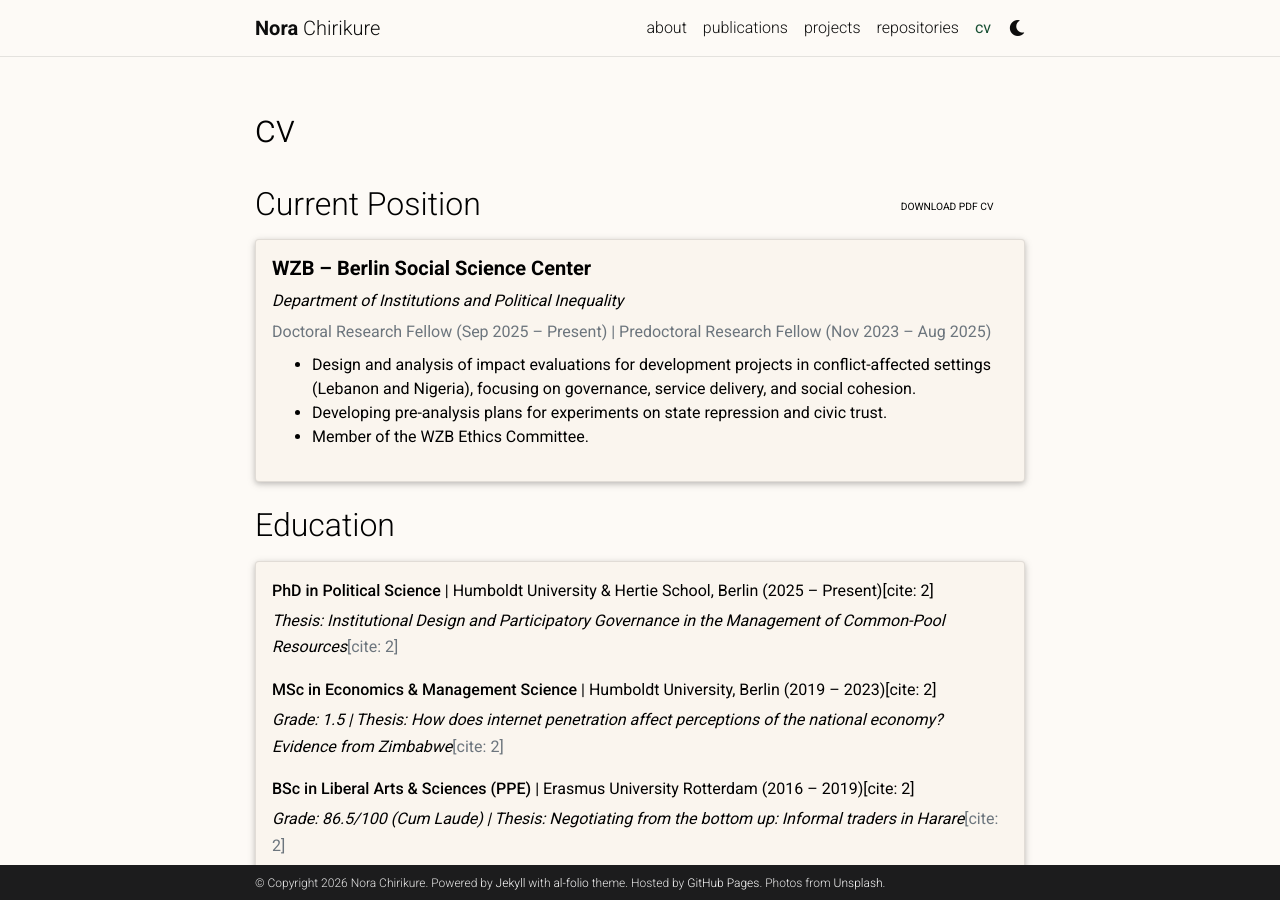
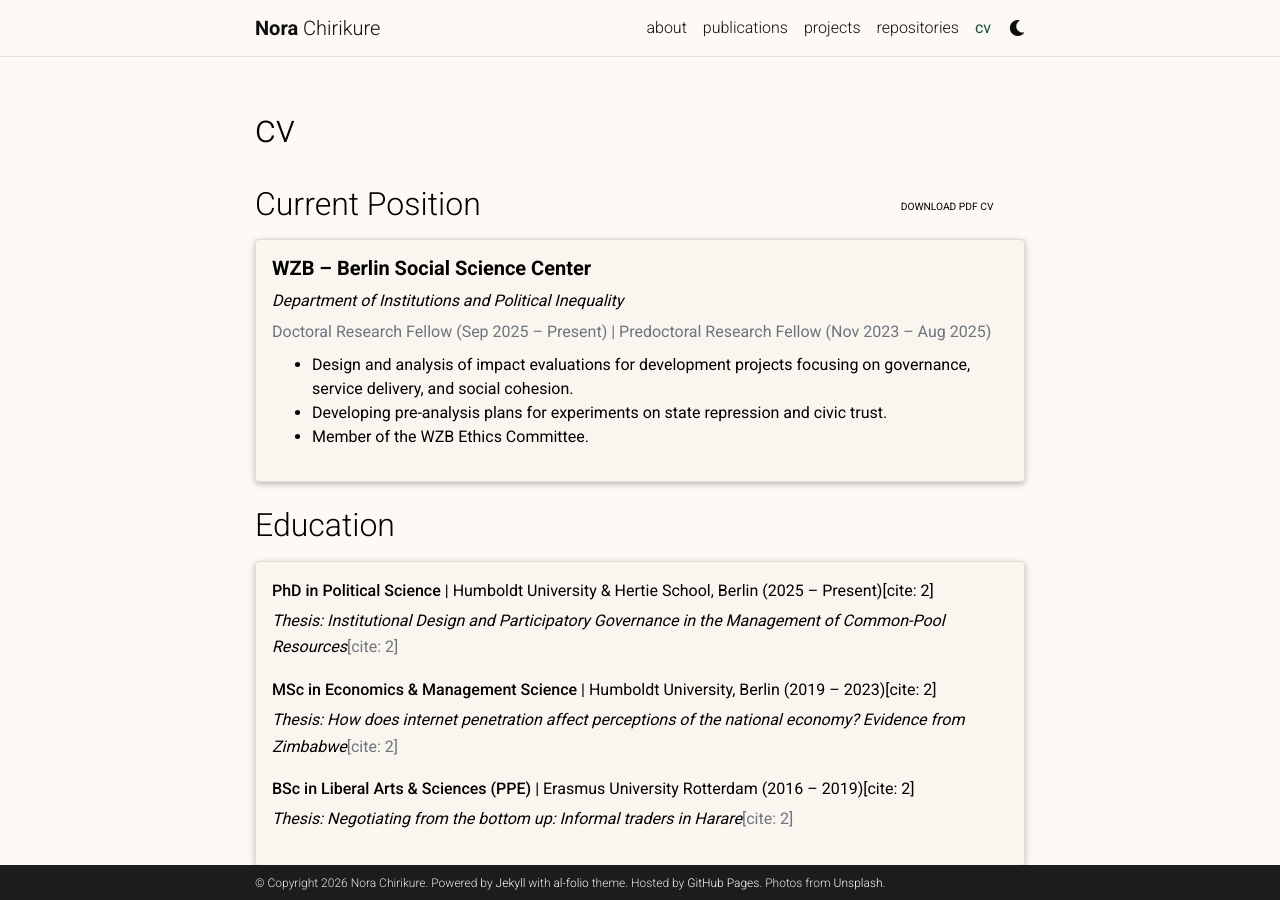
Before and after one commit to norachirikure/www, a Jekyll site: the page built from _pages/cv.md, in a window 1280 px wide and 900 px high. Built offline with Jekyll 4.4.1, drawn with Linux system fonts in a browser that asks for light colours; comment, search, counter and statistics services are not loaded; a style sheet for code colours, icons or effects is not loaded.

Commit message:
Update educational qualifications formatting
Removed specific mention of grades from educational qualifications.

```diff
--- a/_pages/cv.md
+++ b/_pages/cv.md
@@ -29,7 +29,7 @@ cv_pdf: Nora_Chirikure_CV.pdf
         <p class="mb-1"><em>Department of Institutions and Political Inequality</em></p>
         <p class="text-muted mb-2">Doctoral Research Fellow (Sep 2025 – Present) | Predoctoral Research Fellow (Nov 2023 – Aug 2025)</p>
         <ul>
-          <li>Design and analysis of impact evaluations for development projects in conflict-affected settings (Lebanon and Nigeria), focusing on governance, service delivery, and social cohesion.</li>
+          <li>Design and analysis of impact evaluations for development projects focusing on governance, service delivery, and social cohesion.</li>
           <li>Developing pre-analysis plans for experiments on state repression and civic trust.</li>
           <li>Member of the WZB Ethics Committee.</li>
         </ul>
@@ -42,10 +42,10 @@ cv_pdf: Nora_Chirikure_CV.pdf
         <p class="text-muted"><em>Thesis: Institutional Design and Participatory Governance in the Management of Common-Pool Resources</em>[cite: 2]</p>
 
         <p class="mb-1"><strong>MSc in Economics & Management Science</strong> | Humboldt University, Berlin (2019 – 2023)[cite: 2]</p>
-        <p class="text-muted"><em>Grade: 1.5 | Thesis: How does internet penetration affect perceptions of the national economy? Evidence from Zimbabwe</em>[cite: 2]</p>
+        <p class="text-muted"><em>Thesis: How does internet penetration affect perceptions of the national economy? Evidence from Zimbabwe</em>[cite: 2]</p>
 
         <p class="mb-1"><strong>BSc in Liberal Arts & Sciences (PPE)</strong> | Erasmus University Rotterdam (2016 – 2019)[cite: 2]</p>
-        <p class="text-muted"><em>Grade: 86.5/100 (Cum Laude) | Thesis: Negotiating from the bottom up: Informal traders in Harare</em>[cite: 2]</p>
+        <p class="text-muted"><em>Thesis: Negotiating from the bottom up: Informal traders in Harare</em>[cite: 2]</p>
       </div>
 
       <!-- PREVIOUS EXPERIENCE -->
```
